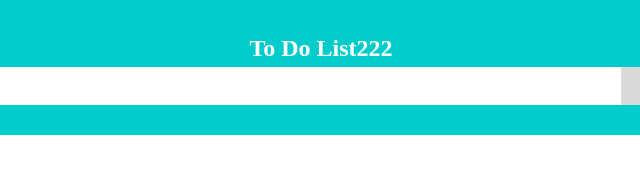
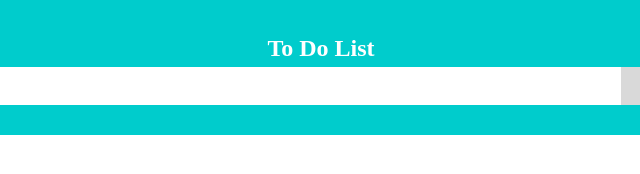
Before and after one commit to Ulfvaldr112/server, a plain HTML site: page index.html in a window 1280 px wide. Shown: the full height of the page, 319-959 px from the left. Drawn offline with Linux system fonts and the light colour scheme.

Commit message:
Update index.html

```diff
--- a/index.html
+++ b/index.html
@@ -102,7 +102,7 @@ input {
 <body>
 
 <div id="myDIV" class="header">
-  <h2 style="margin:5px">To Do List222</h2>
+  <h2 style="margin:5px">To Do List</h2>
   <input type="text" id="myInput" placeholder="Title...">
   <span onclick="newElement()" class="addBtn">Add</span>
 </div>
```
